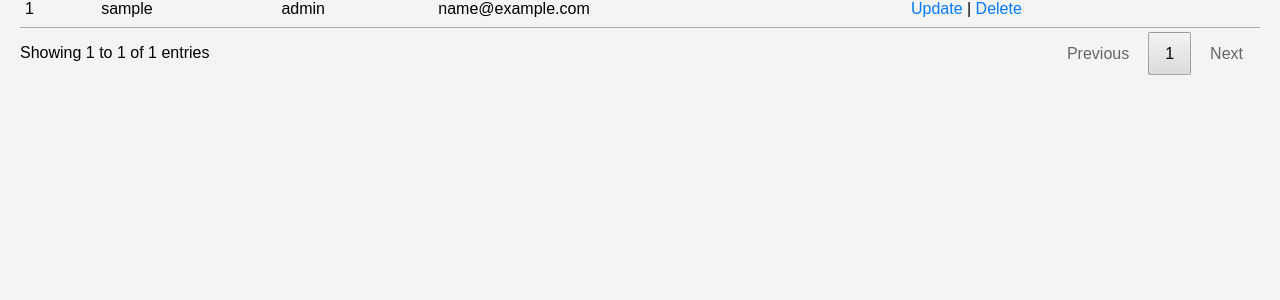
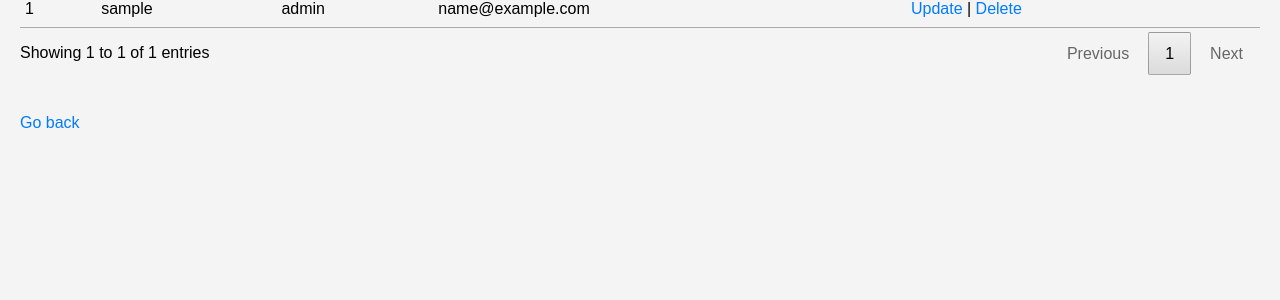
Before and after one commit to tonantr/service-track-web, a Flask app: template app/templates/users.html in a window 1280 px wide. Shown: the part 268-568 px from the top of the page. Run offline with Flask 3, Linux system fonts and the light colour scheme; the template is opened without the code that fills it: most values are stand-ins (such as "Sample title", 1, 10 or a date in 2020); some libraries are stand-ins or nearby versions.

Commit message:
added go back to dashboard link to services, cars, and users

```diff
--- a/app/templates/cars.html
+++ b/app/templates/cars.html
@@ -36,6 +36,9 @@
             {% endfor %}
         </tbody>
     </table>
+
+    <a href="{{ url_for('admin_dashboard') }}" class="btn btn-secondary" style="display: inline-block; margin-top: 20px;">Go back</a>
+
     {% else %}
     <!-- Flash Messages -->
     {% with messages = get_flashed_messages(with_categories=True) %}
--- a/app/templates/services.html
+++ b/app/templates/services.html
@@ -40,6 +40,9 @@
             {% endfor %}
         </tbody>
     </table>
+
+    <a href="{{ url_for('admin_dashboard') }}" class="btn btn-secondary" style="display: inline-block; margin-top: 20px;">Go back</a>
+
     {% else %}
     <!-- Flash Messages -->
     {% with messages = get_flashed_messages(with_categories=True) %}
--- a/app/templates/users.html
+++ b/app/templates/users.html
@@ -32,6 +32,9 @@
             {% endfor %}
         </tbody>
     </table>
+
+    <a href="{{ url_for('admin_dashboard') }}" class="btn btn-secondary" style="display: inline-block; margin-top: 20px;">Go back</a>
+
     {% else %}
     <!-- Flash Messages -->
     {% with messages = get_flashed_messages(with_categories=True) %}
```
